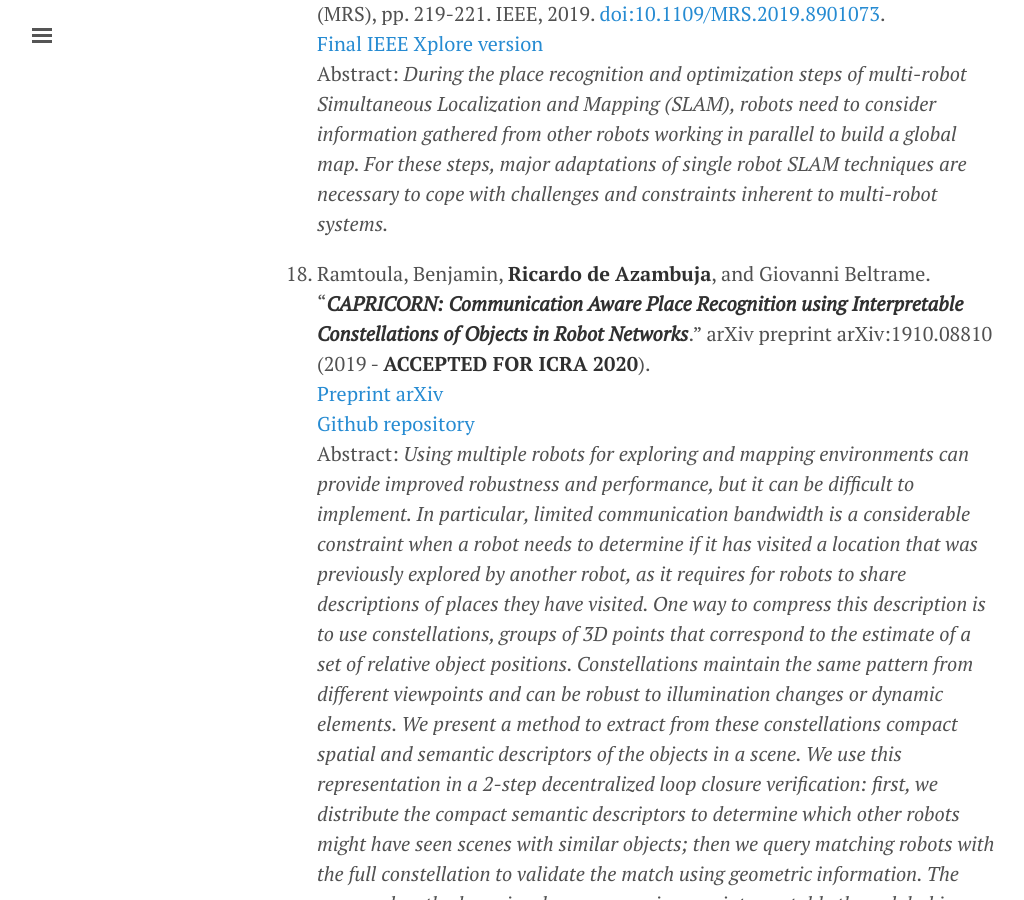
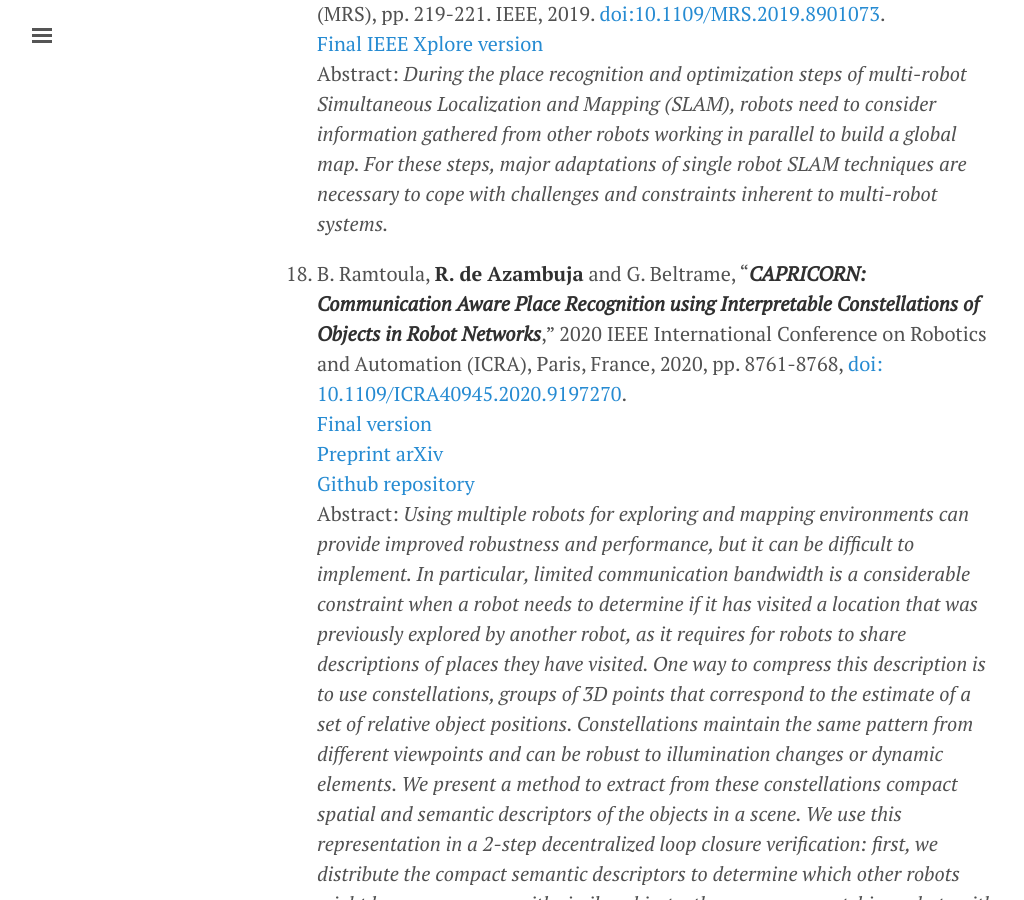
Before and after one commit to ricardodeazambuja/ricardodeazambuja.github.io, a Jekyll site: the page built from _pages/publications.md, in a window 1280 px wide and 900 px high, scrolled down 10389 px. Shown: the whole window, without its empty margins (3-1027 px from the left). Built offline with Jekyll 4.4.1, drawn with Linux system fonts in a browser that asks for light colours.

Commit message:
Update ICRA paper

```diff
--- a/_pages/publications.md
+++ b/_pages/publications.md
@@ -97,7 +97,8 @@ Volume 50, Issue 2, December 2017. [doi:10.1016/j.ifacol.2017.12.030](https://do
   * [Final IEEE Xplore version](https://ieeexplore.ieee.org/abstract/document/8901073)
   * Abstract: _During the place recognition and optimization steps of multi-robot Simultaneous Localization and Mapping (SLAM), robots need to consider information gathered from other robots working in parallel to build a global map. For these steps, major adaptations of single robot SLAM techniques are necessary to cope with challenges and constraints inherent to multi-robot systems._
 
-18. Ramtoula, Benjamin, **Ricardo de Azambuja**, and Giovanni Beltrame. “**_CAPRICORN: Communication Aware Place Recognition using Interpretable Constellations of Objects in Robot Networks_**.” arXiv preprint arXiv:1910.08810 (2019 - **ACCEPTED FOR ICRA 2020**).
+18. B. Ramtoula, **R. de Azambuja** and G. Beltrame, "**_CAPRICORN: Communication Aware Place Recognition using Interpretable Constellations of Objects in Robot Networks_**," 2020 IEEE International Conference on Robotics and Automation (ICRA), Paris, France, 2020, pp. 8761-8768, [doi: 10.1109/ICRA40945.2020.9197270](https://doi.org/10.1109/ICRA40945.2020.9197270).
+  * [Final version](https://ieeexplore.ieee.org/document/9197270)
   * [Preprint arXiv](https://arxiv.org/abs/1910.08810)
   * [Github repository](https://github.com/MISTLab/CAPRICORN)
   * Abstract: _Using multiple robots for exploring and mapping environments can provide improved robustness and performance, but it can be difficult to implement. In particular, limited communication bandwidth is a considerable constraint when a robot needs to determine if it has visited a location that was previously explored by another robot, as it requires for robots to share descriptions of places they have visited. One way to compress this description is to use constellations, groups of 3D points that correspond to the estimate of a set of relative object positions. Constellations maintain the same pattern from different viewpoints and can be robust to illumination changes or dynamic elements. We present a method to extract from these constellations compact spatial and semantic descriptors of the objects in a scene. We use this representation in a 2-step decentralized loop closure verification: first, we distribute the compact semantic descriptors to determine which other robots might have seen scenes with similar objects; then we query matching robots with the full constellation to validate the match using geometric information. The proposed method requires less memory, is more interpretable than global image descriptors, and could be useful for other tasks and interactions with the environment. We validate our system's performance on a TUM RGB-D SLAM sequence and show its benefits in terms of bandwidth requirements._
```
